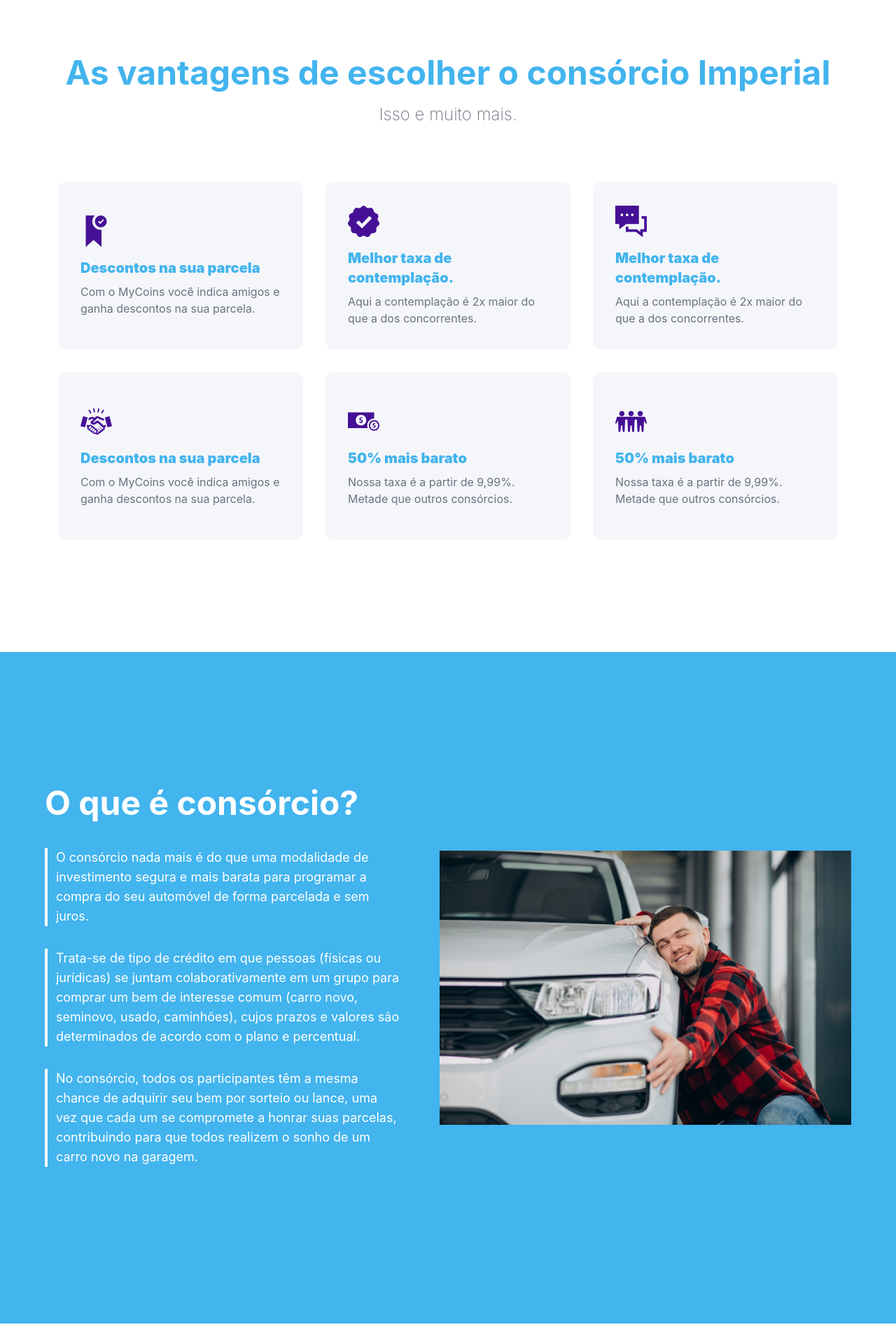
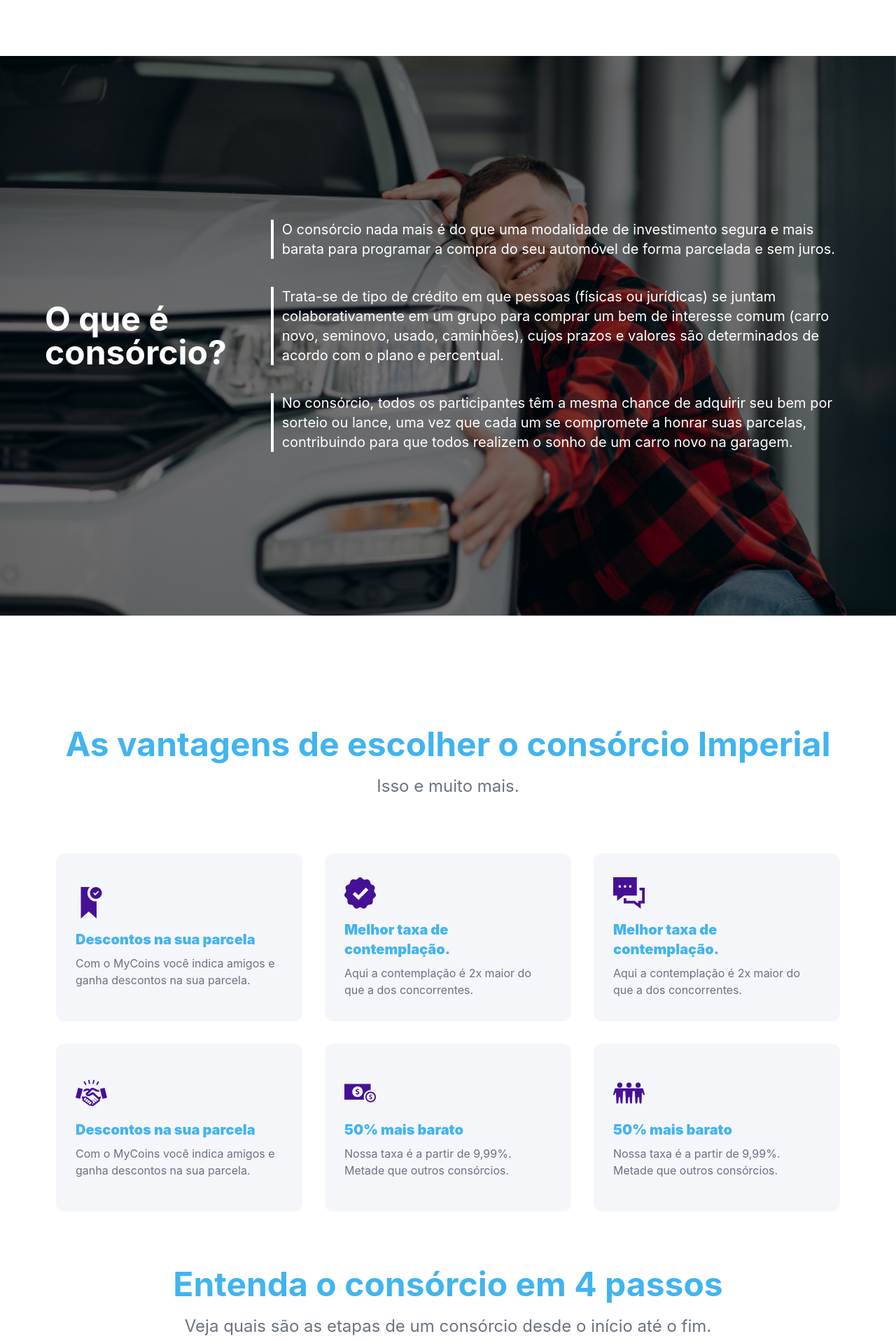
Before and after one commit to abnerfds/imperial-consorcio-app, a Next.js app: page / in a window 1280 px wide. Shown: the part 880-2797 px from the top of the page at 70% size. Built offline with nearby package versions, Linux system fonts and the light colour scheme.

Commit message:
[style]: ajustando responsividade

```diff
--- a/src/app/components/Advantage/Advantage.tsx
+++ b/src/app/components/Advantage/Advantage.tsx
@@ -11,8 +11,8 @@ const Advantage = () => {
   return (
     <section id="advantages" className="h-full flex flex-col justify-center mt-40">
       <section className="text-center mb-20">
-        <h2 className="text-[#42B4EE] text-5xl font-bold mb-5">As vantagens de escolher o consórcio Imperial</h2>
-        <h3 className="text-[#6b7280] text-2xl font-extralight">Isso e muito mais.</h3>
+        <h2 className="text-[#42B4EE] sm:text-5xl text-4xl font-bold mb-5">As vantagens de escolher o consórcio Imperial</h2>
+        <h3 className="text-[#6b7280] text-2xl">Isso e muito mais.</h3>
       </section>
       <ul className="flex flex-wrap justify-center gap-8">
         <AdvantageCard
--- a/src/app/components/AdvantageCard/AdvantageCard.tsx
+++ b/src/app/components/AdvantageCard/AdvantageCard.tsx
@@ -9,15 +9,19 @@ type AdvantageProps = {
 
 const AdvantageCard = ({ title, description, src, alt }: AdvantageProps) => {
   return (
-    <li className="flex flex-col justify-center w-[350px] h-[240px] bg-[#F5F6FA] rounded-xl px-8 py-6">
+    <li className="flex flex-row md:flex-col justify-center md:gap-0 gap-4 items-center md:items-start w-[90%] md:w-[22rem] md:h-[15rem] bg-[#F5F6FA] rounded-xl p-4 md:px-7 md:py-4">
+      <section className='w-[20%] md:w-auto flex justify-center'>
         <Image
           src={src}
           alt={alt}
           width={45}
-        className="mb-4 text-[#42B4EE]"
+          className="mb-0 md:mb-4 text-[#42B4EE]"
         />
+      </section>
+      <section className='w-[80%] md:w-auto'>
         <h4 className="text-[#42B4EE] text-xl font-black mb-2">{title}</h4>
         <p className='text-[#6b7280]'>{description}</p>
+      </section>
     </li>
   )
 }
--- a/src/app/components/Footer/Footer.tsx
+++ b/src/app/components/Footer/Footer.tsx
@@ -1,7 +1,6 @@
 import './footer.scss'
 import Link from 'next/link'
 import React from 'react'
-import RouterLink from '../RouterLink'
 
 const Footer = () => {
   return (
@@ -19,7 +18,7 @@ const Footer = () => {
           <Link href='/'>Home</Link>
           <Link href='/#whatis'>O que é</Link>
           <Link href='/#howtodo'>Como funciona</Link>
-          <Link href='/#advantages'>Vantangens</Link>
+          <Link href='/#advantages'>Vantagens</Link>
         </nav>
         <nav>
           <header className="font-bold uppercase text-white">Legal</header>
--- a/src/app/components/Header/Header.tsx
+++ b/src/app/components/Header/Header.tsx
@@ -3,6 +3,8 @@ import './header.scss';
 import React, { useState } from 'react';
 import RouterLink from '../RouterLink';
 import Link from 'next/link';
+import Image from 'next/image';
+import burguerMenu from '../../../assets/images/burguer-menu.svg';
 
 const Header = () => {
   const [isToggle, setIsToggle] = useState(false);
@@ -14,7 +16,7 @@ const Header = () => {
       </Link>
 
       <nav className={`${isToggle && 'header__nav--open-menu'} header__navbar`}>
-        <ul className='flex md:flex-row flex-col items-center lg:gap-8 gap-7'>
+        <ul className='flex flex-col justify-center md:flex-row  items-center lg:gap-8 gap-7 h-full'>
           <RouterLink title='Como funciona' route='/#howtodo' />
           <RouterLink title='Vantagens' route='/#advantages' />
           <RouterLink title='O que é' route='/#whatis' />
@@ -22,7 +24,7 @@ const Header = () => {
         </ul>
       </nav>
 
-      <div className="text-[2.8rem] absolute top-[18%] right-[5%] md:hidden block">
+      <div className="text-[3.5rem] md:hidden flex items-center">
         {isToggle
           ? <i className='bx bx-x' onClick={() => setIsToggle(!isToggle)} />
           : <i className='bx bx-menu-alt-right' onClick={() => setIsToggle(!isToggle)} />}
--- a/src/app/components/InitialPage/InitialPage.tsx
+++ b/src/app/components/InitialPage/InitialPage.tsx
@@ -20,7 +20,7 @@ const InitialPage = () => {
           <Image
             src={guyPointing}
             alt='Cara apontando para uma frase à esquerda.'
-            className=""
+            className="min-h-[470px] min-w-[540px]"
           />
         </section>
 
--- a/src/app/components/StepCard/StepCard.tsx
+++ b/src/app/components/StepCard/StepCard.tsx
@@ -1,13 +1,14 @@
 import './stepCard.scss'
 
-const StepCard = ({ stepDescription }: { stepDescription: string }) => {
+const StepCard = ({ stepDescription, stepTitle, stepCount }: { stepDescription: string, stepTitle: string, stepCount: string }) => {
   return (
-    <li className="step__container step step-neutral">
-      <div className='relative md:w-[5px] md:h-[100px] md:bg-[#42B4EE]'></div>
-      <section className="flex flex-col justify-center w-[180px] h-[180px]  border-[1px] border-solid border-[#42B4EE] rounded-xl mb-6 md:mb-0 md:mt-6 p-2">
-        <h4 className='text-[#6b7280]'>{stepDescription}</h4>
+    <div className="indicator flex justify-center">
+      <span className="indicator-item indicator-center badge badge-primary p-4 text-lg">{stepCount}</span>
+      <section className="md:bg-inherit bg-[#cffafe] rounded-3xl place-items-center text-center flex flex-col justify-center w-[90%] sm:w-[18rem] md:w-[13rem] h-[15rem] md:h-[12.5rem] p-4">
+        <h4 className="text-[#42B4EE] text-2xl md:text-xl mb-2">{stepTitle}</h4>
+        <p className='text-lg md:text-base'>{stepDescription}</p>
       </section>
-    </li>
+    </div>
   )
 }
 
--- a/src/app/components/StepsHowItWorks/StepsHowItWorks.tsx
+++ b/src/app/components/StepsHowItWorks/StepsHowItWorks.tsx
@@ -1,25 +1,39 @@
+import './stepsHowItWorks.scss';
 import StepCard from "../StepCard/StepCard"
 
 const StepsHowItWorks = () => {
-  return (
-    <section id="howtodo" className="h-[100vh] mt-40 flex flex-col justify-center">
-      <section>
+    return (
+        <section id="howtodo" className="h-auto mt-20 flex flex-col justify-center items-center">
 
-        <section className="text-center mb-20">
-          <h2 className="text-[#42B4EE] text-5xl font-bold mb-5">Como funciona?</h2>
+            <section className="text-center w-[95%] mb-32">
+                <h2 className="text-[#42B4EE] sm:text-5xl text-4xl font-bold mb-5">Entenda o consórcio em 4 passos</h2>
+                <p className='text-[#6b7280] text-2xl'>Veja quais são as etapas de um consórcio desde o início até o fim.</p>
+            </section>
+
+            <section className="flex flex-wrap justify-center w-full gap-12 md:gap-6 lg:gap-12">
+                <StepCard
+                    stepTitle='Escolha do plano'
+                    stepCount='1º passo'
+                    stepDescription='Você fala com a Imperial e ela entende seus objetivos'
+                />
+                <StepCard
+                    stepTitle='Acompanhamento'
+                    stepCount='2º passo'
+                    stepDescription="A Imperial orienta opções de parcelas ideais para você"
+                />
+                <StepCard
+                    stepTitle='Contemplação'
+                    stepCount='3º passo'
+                    stepDescription="Você compra e gerencia tudo pelo celular em 3 minutos"
+                />
+                <StepCard
+                    stepTitle='Compra do bem'
+                    stepCount='4º passo'
+                    stepDescription="Nosso time de humanos cuida sempre de você no que precisar"
+                />
+            </section>
         </section>
-
-        <section className="flex justify-center">
-          <ul className="steps steps-vertical md:steps-horizontal lg:w-[80%] w-[98%] flex flex-col md:flex-row justify-center items-center">
-            <StepCard stepDescription="Você fala com a Imperial e ela entende seus objetivos" />
-            <StepCard stepDescription="A Imperial orienta opções de parcelas ideais para você" />
-            <StepCard stepDescription="Você compra e gerencia tudo pelo celular em 3 minutos" />
-            <StepCard stepDescription="Nosso time de humanos cuida sempre de você" />
-          </ul>
-        </section>
-      </section>
-    </section>
-  )
+    )
 }
 
 export default StepsHowItWorks
--- /dev/null
+++ b/src/app/components/StepsHowItWorks/stepsHowItWorks.scss
@@ -0,0 +1,13 @@
+@media (min-width: 904px) {
+    .indicator:nth-child(-n + 3) {
+        &::before {
+            content: '';
+            width: 150px;
+            height: 3px;
+            background-color: white;
+            position: absolute;
+            top: 0;
+            left: 75%;
+        }
+    }
+}
--- a/src/app/components/WhatIs/WhatIs.tsx
+++ b/src/app/components/WhatIs/WhatIs.tsx
@@ -1,41 +1,31 @@
-import Image from 'next/image'
-import car from '../../../assets/images/young-man-choosing-car-car-showroom.jpg'
+import './whatIs.scss'
 
 const WhatIs = () => {
   return (
-    <section id='whatis' className="bg-[#42B4EE] h-[120vh] mt-40 flex items-center">
-      <section className="flex justify-around items-center w-[90%] mx-auto">
+    <section id='whatis' className="whatis-container--bg h-screen mt-40 flex justify-center items-center">
+      <section className="flex flex-col lg:flex-row justify-around items-center md:w-[90%] w-[95%] text-white">
 
-        <article className="w-2/3 text-white">
-          <h2 className=" text-5xl font-bold mb-10">
+        <h2 className="text-left sm:text-5xl text-4xl font-bold lg:mb-0 mb-12">
           O que é consórcio?
         </h2>
-          <section className="w-[90%] text-lg leading-7">
-            <p className="mb-8 border-l-4 border-white border-solid pl-3">
+
+        <section className="w-full text-base md:text-xl leading-7 flex flex-col justify-between gap-10">
+          <p className="border-l-4 border-white border-solid pl-3">
             O consórcio nada mais é do que uma modalidade de investimento segura e mais barata para
             programar a compra do seu automóvel de forma parcelada e sem juros.
           </p>
-            <p className="mb-8 border-l-4 border-white border-solid pl-3">
+          <p className="border-l-4 border-white border-solid pl-3">
             Trata-se de tipo de crédito em que pessoas (físicas ou jurídicas) se juntam colaborativamente
             em um grupo para comprar um bem de interesse comum (carro novo, seminovo, usado, caminhões),
             cujos prazos e valores são determinados de acordo com o plano e percentual.
           </p>
-            <p className="mb-8 border-l-4 border-white border-solid pl-3">
+          <p className="border-l-4 border-white border-solid pl-3">
             No consórcio, todos os participantes têm a mesma chance de adquirir seu bem por sorteio
             ou lance, uma vez que cada um se compromete a honrar suas parcelas, contribuindo para que
             todos realizem o sonho de um carro novo na garagem.
           </p>
         </section>
-        </article>
 
-        <section>
-          <Image
-            src={car}
-            alt="carro"
-            width={800}
-            height={800}
-          />
-        </section>
       </section>
     </section>
   )
--- /dev/null
+++ b/src/app/components/WhatIs/whatIs.scss
@@ -0,0 +1,14 @@
+.whatis-container--bg {
+    height: 100vh;
+    background-image: linear-gradient(rgba(0, 0, 0, 0.5), rgba(0, 0, 0, 0.5)), url(../../../assets/images/young-man-choosing-car-car-showroom.jpg);
+    background-repeat: no-repeat;
+    background-attachment: fixed;
+    background-size: cover;
+    background-position: center;
+}
+
+@media (max-width: 768px) {
+    .whatis-container--bg {
+        background-size: contain;
+    }
+}
--- a/src/app/page.tsx
+++ b/src/app/page.tsx
@@ -7,8 +7,8 @@ export default function Home() {
   return (
     <section>
       <InitialPage />
+      <WhatIs />
       <Advantage />
-      <WhatIs />
       <StepsHowItWorks />
     </section>
   )
```
Also changed, not shown: src/app/globals.css (+14 -0 lines). Lines whose indentation alone changed are shown as unchanged.
